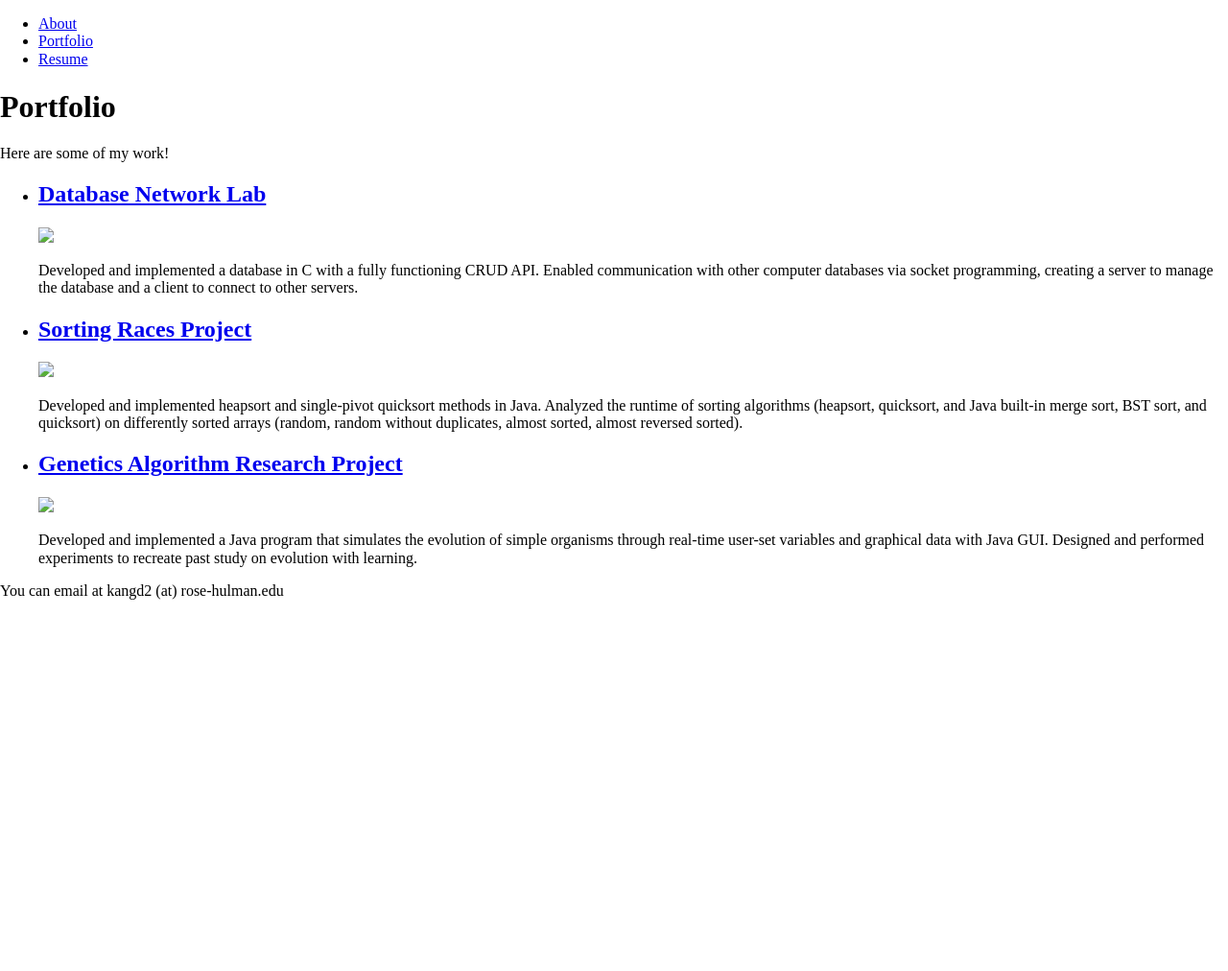
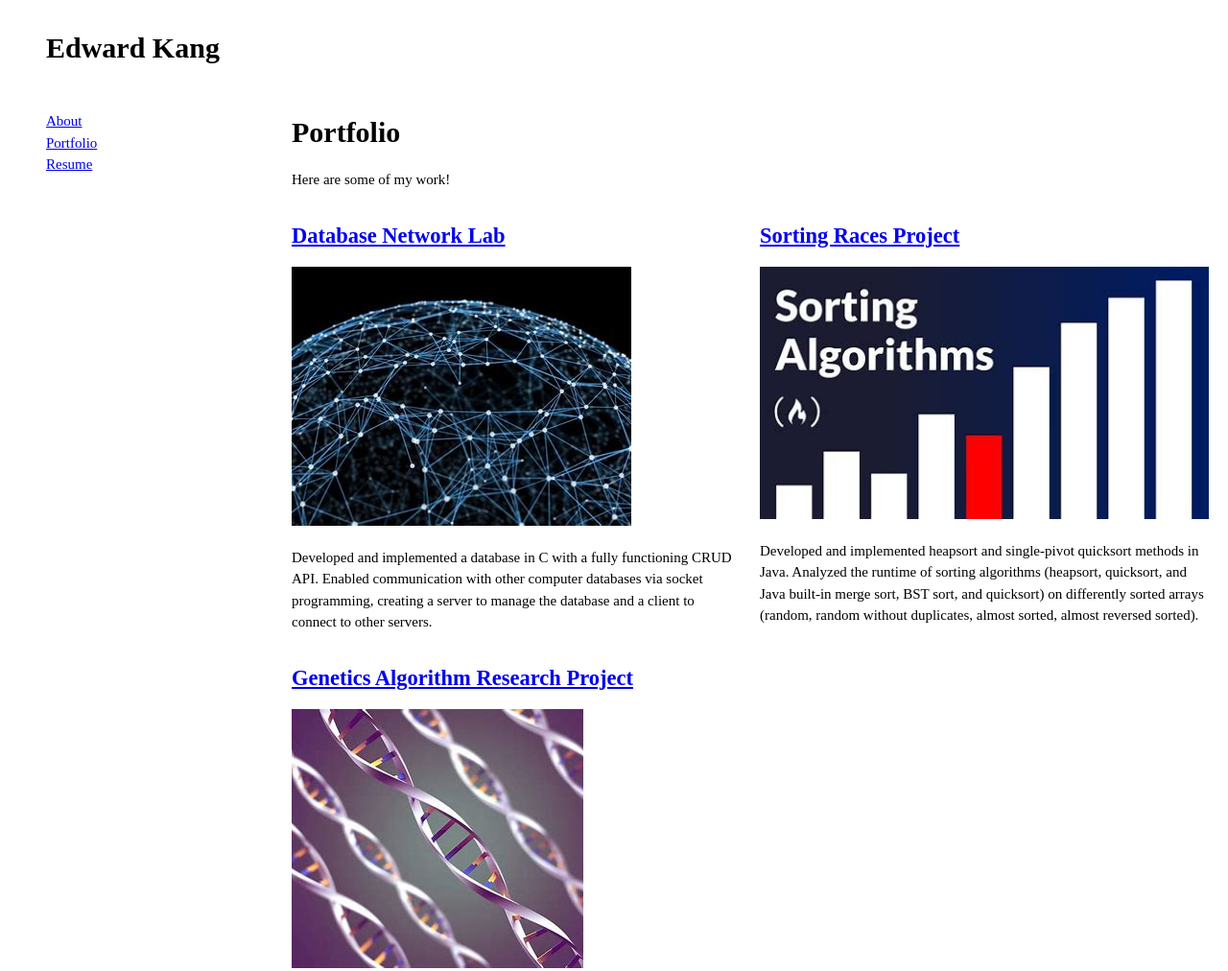
Before and after one commit to rhit-kangd2/rhit-kangd2.github.io, a plain HTML site: page portfolio.html in a window 1280 px wide. Shown: the top 1012 px of the page at 96% size. Before the commit the page ends 800 px from the top, so only its background shows below. Drawn offline with Linux system fonts and the light colour scheme.

Commit message:
basic layouts done

```diff
--- a/portfolio.html
+++ b/portfolio.html
@@ -9,6 +9,9 @@
         <link rel="icon" href="images/favicon.png" />
     </head>
     <body id="portfolio">
+        <header>
+            <h1>Edward Kang</h1>
+        </header>
         <nav>
             <ul>
                 <li><a href="index.html">About</a></li>
@@ -19,19 +22,19 @@
         <main>
             <h1>Portfolio</h1>
             <p>Here are some of my work!</p>
-            <ul id="portflioItems">
+            <ul id="portfolioItems">
                 <li>
                     <h2><a href="a">Database Network Lab</a></h2>
-                    <img src="images/portfolio/project.png" />
+                    <img src="images/portfolio/network.jpeg" />
                     <p>Developed and implemented a database in C with a fully functioning CRUD API. Enabled communication with other computer databases via socket programming, creating a server to manage the database and a client to connect to other servers.</p>
                 <li>
                     <h2><a href="a">Sorting Races Project</a></h2>
-                    <img src="images/portfolio/project.png" />
+                    <img src="images/portfolio/sorting.jpeg" />
                     <p>Developed and implemented heapsort and single-pivot quicksort methods in Java. Analyzed the runtime of sorting algorithms (heapsort, quicksort, and Java built-in merge sort, BST sort, and quicksort) on differently sorted arrays (random, random without duplicates, almost sorted, almost reversed sorted).</p>
                 </li>
                 <li>
                     <h2><a href="a">Genetics Algorithm Research Project</a></h2>
-                    <img src="images/portfolio/project.png" />
+                    <img src="images/portfolio/genetics.jpeg" />
                     <p>Developed and implemented a Java program that simulates the evolution of simple organisms through real-time user-set variables and graphical data with Java GUI. Designed and performed experiments to recreate past study on evolution with learning.</p>
                 </li>
             </ul>
--- a/styles/main.css
+++ b/styles/main.css
@@ -0,0 +1,91 @@
+:root {
+    --vertical-space: 2rem;
+    --horizontal-space: 3rem;
+}
+
+body {
+    font-size: 15px;
+    line-height: 1.5;
+}
+
+h1, h2, h3 {
+    line-height: 1.2;
+}
+
+body#about img { height: 15em; }
+
+p {
+    max-width: 50em;
+}
+
+body {
+    display: grid;
+    grid-template-areas: "head  head"
+                         "nav   nav"
+                         "main  main"
+                         "foot  foot";
+    grid-template-columns: 1fr 4fr;
+    grid-template-rows: auto auto 1fr auto;
+}
+
+@media screen and (min-width: 24em) {
+    body {
+        grid-template-areas: "head  head"
+                             "nav   main"
+                             "foot  foot";
+        grid-template-rows: auto 1fr auto;
+    }
+}
+
+body > * {
+    padding-left: var(--horizontal-space);
+}
+
+body > header {
+    grid-area: head;
+}
+
+body > nav {
+    grid-area: nav;
+}
+
+body > nav ul {
+    list-style-type: none;
+    padding: 0;
+}
+
+body > main {
+    grid-area: main;
+}
+
+body > footer {
+    grid-area: foot;
+}
+
+header, footer {
+    padding-top: var(--vertical-space);
+    padding-bottom: var(--vertical-space);
+}
+
+header h1, footer h1 {
+    margin: 0;
+}
+
+body#portfolio ul#portfolioItems {
+    display: flex;
+    flex-wrap: wrap;
+    flex: 1;
+    list-style-type: none;
+    padding: 0;
+}
+
+@media screen and (min-width: 24em) {
+    body#portfolio ul#portfolioItems li {
+        flex-basis: 48%;
+        padding-right: 2%;
+    }
+}
+
+body#portfolio ul#portfolioItems li img {
+    max-width: 100%;
+}
```
Also changed, not shown: index.html (+4 -1 lines), resume.html (+3 -0 lines), images/portfolio/genetics.jpeg (added), images/portfolio/network.jpeg (added), images/portfolio/sorting.jpeg (added).
